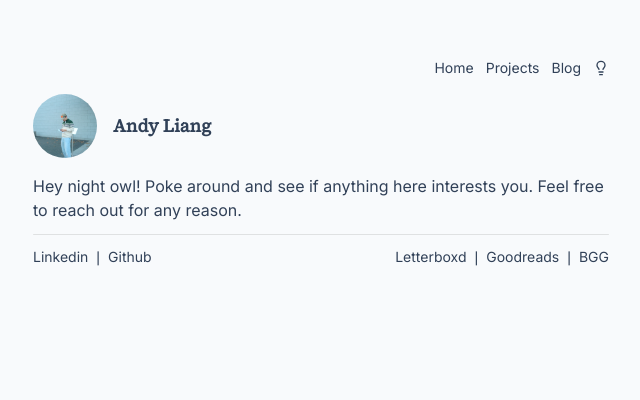
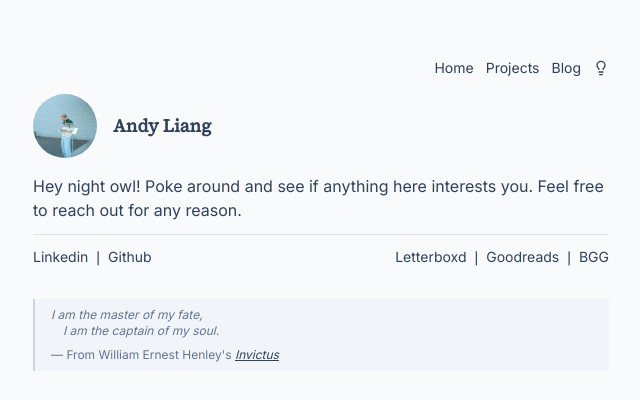
Before and after one commit to Andy1iang/portfolio, a React (Vite) app: page / in a window 1280 px wide. Shown: the part 242-642 px from the top of the page, without its empty margins (319-959 px from the left). Built offline with nearby package versions, Linux system fonts and the light colour scheme.

Commit message:
added quote

```diff
--- a/src/Pages/HomePage.tsx
+++ b/src/Pages/HomePage.tsx
@@ -89,6 +89,25 @@ export default function HomePage() {
                 BGG
               </a>
             </footer>
+
+            <blockquote className="mt-8 border-l-2 border-slate-300 bg-slate-100 py-2 pl-4 text-xs text-slate-500 italic transition-colors duration-700 dark:border-stone-600 dark:bg-stone-800 dark:text-slate-400">
+              <p>
+                I am the master of my fate,
+                <br />
+                &emsp;I am the captain of my soul.
+              </p>
+              <cite className="mt-2 block text-xs not-italic">
+                — From William Ernest Henley's{" "}
+                <a
+                  href="https://www.poetryfoundation.org/poems/57260/invictus"
+                  target="_blank"
+                  rel="noreferrer"
+                  className="text-slate-700 italic underline transition-colors duration-700 hover:text-amber-600 dark:text-slate-200"
+                >
+                  Invictus
+                </a>
+              </cite>
+            </blockquote>
           </div>
         </main>
       </div>
```
